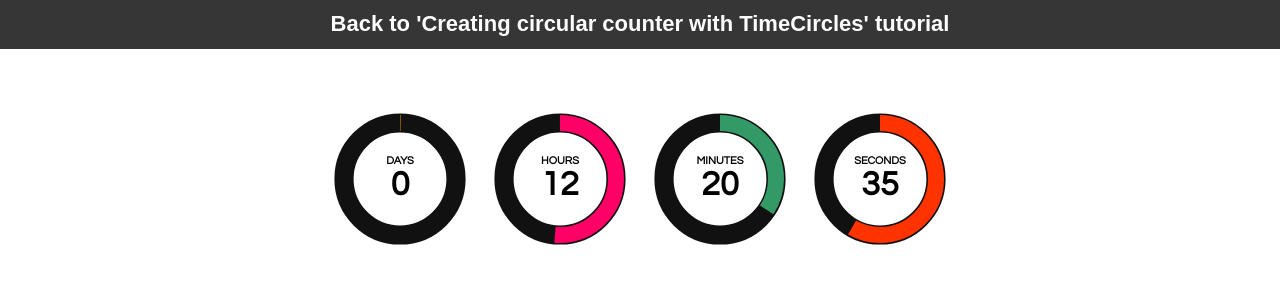
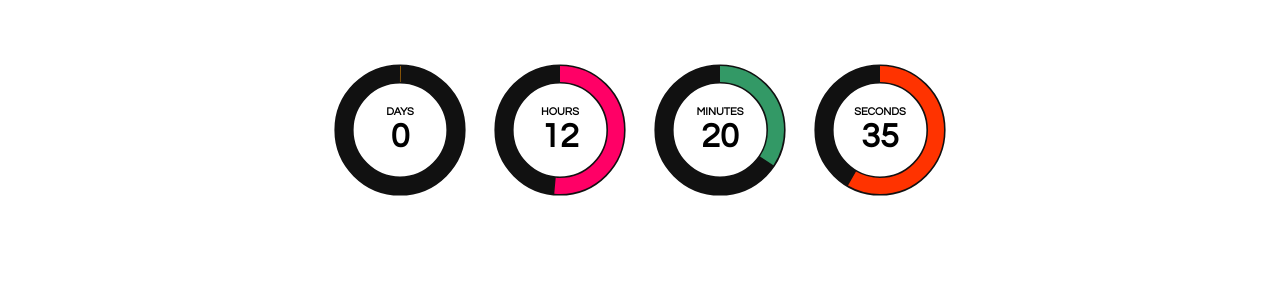
Before and after one commit to iamsohel/count-down-time-in-js, a plain HTML site: page index.html in a window 1280 px wide. Drawn offline with nearby package versions, Linux system fonts and the light colour scheme.

Commit message:
index file updated

```diff
--- a/index.html
+++ b/index.html
@@ -15,14 +15,11 @@
   <link href="css/TimeCircles.css" rel="stylesheet">
 </head>
 <body>
-  <header>
-      <h2>Back to '<a href="http://www.script-tutorials.com/creating-circular-counter-with-timecircles/">Creating circular counter with TimeCircles</a>' tutorial</h2>
-  </header>
   <div class="container">
-    <div class="example" data-date="2018-05-08 00:00:00"></div>
+    <div class="date-time" data-date="2018-05-08 00:00:00"></div>
     <script>
       $(() =>  {
-        $(".example").TimeCircles();
+        $(".date-time").TimeCircles();
       });
     </script>
   </div><!--/.container-->
```
